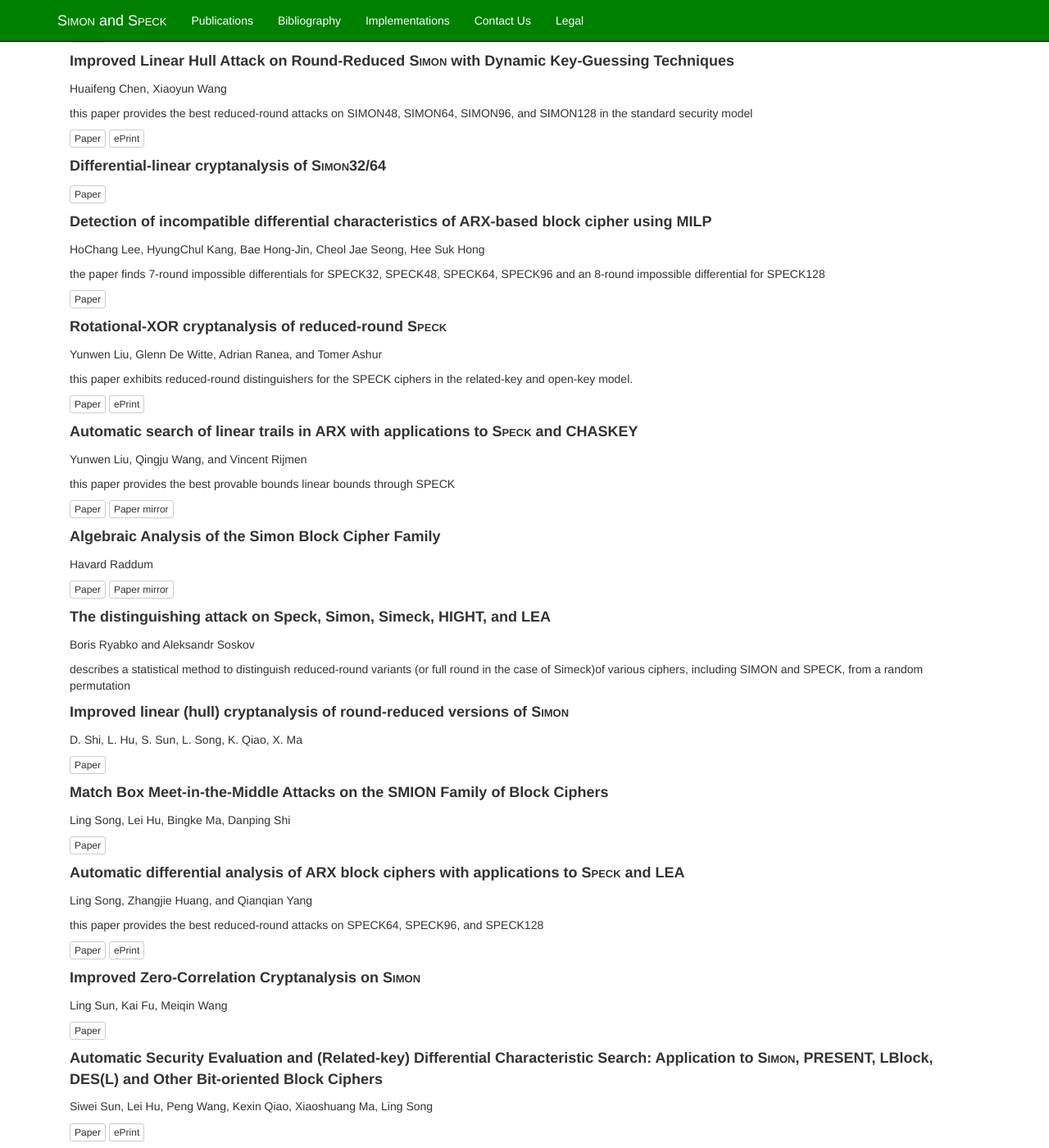
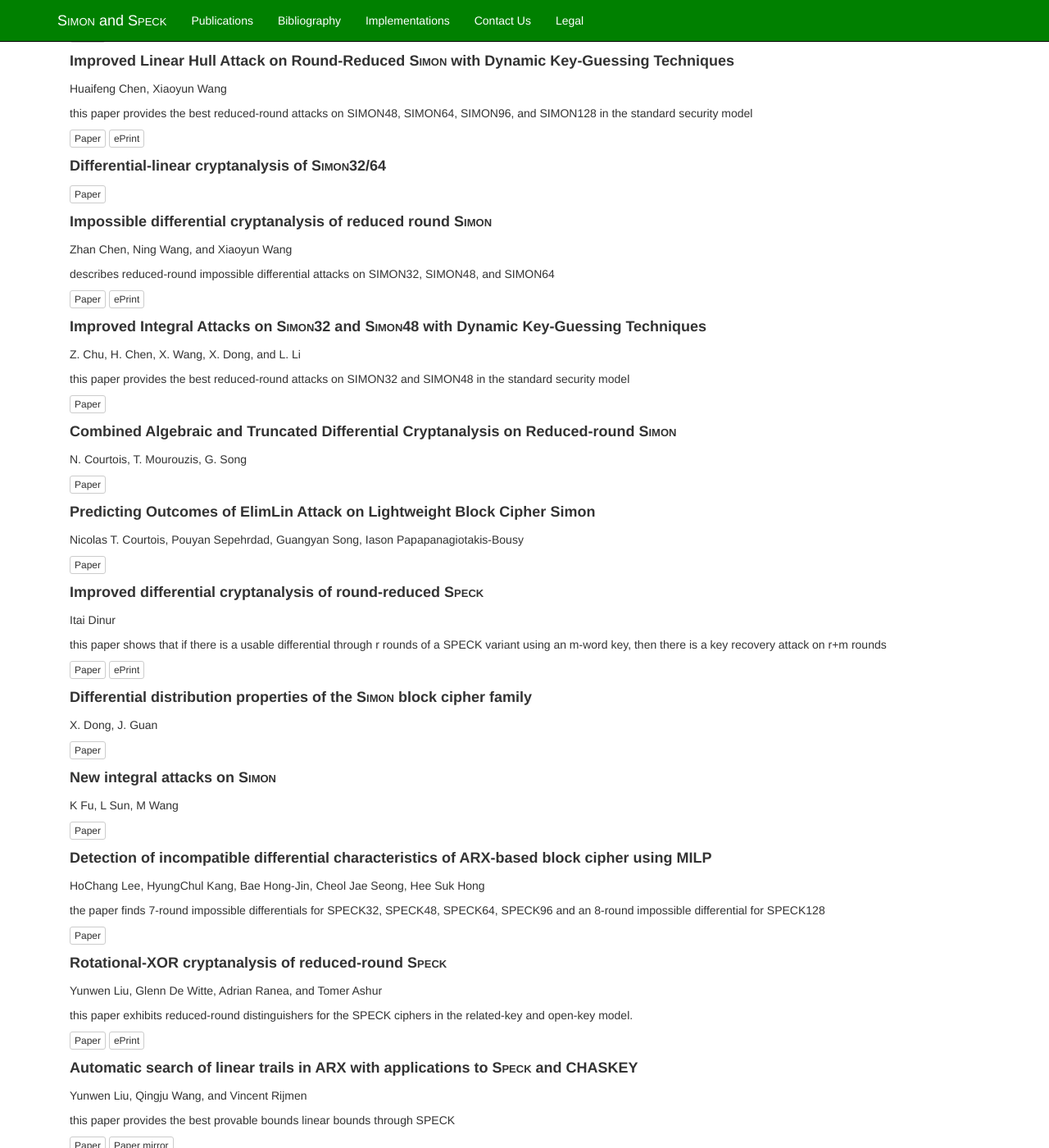
Before and after one commit to nsacyber/simon-speck, a Jekyll site: the page built from bibliography/index.html, in a window 1280 px wide and 1400 px high, scrolled down 1889 px. Shown: the whole window at 82% size. Built offline with Jekyll 4.4.1, drawn with Linux system fonts in a browser that asks for light colours; nearby versions of some CDN libraries.

Commit message:
Add more bib entries.

```diff
--- a/_data/bibs.yml
+++ b/_data/bibs.yml
@@ -66,10 +66,6 @@
   url: https://link.springer.com/chapter/10.1007/978-3-319-26617-6_8
   alt_url: https://pdfs.semanticscholar.org/e0f6/19fb080569100ade107eff508680999581c5.pdf
 
-
-
-
-
 - title: "Automatic search for the best trails in ARX: Application to block cipher SPECK"
   authors: Alex Biryukov, Vesselin Velichkov, and Yann LeCorre
   description: this paper finds provably optimal difference paths for SPECK ciphers
@@ -104,6 +100,43 @@
   url: https://www.inderscienceonline.com/doi/abs/10.1504/IJES.2018.091778
 
 
+
+
+
+
+
+- title: "Impossible differential cryptanalysis of reduced round SIMON"
+  authors: Zhan Chen, Ning Wang, and Xiaoyun Wang
+  description: describes reduced-round impossible differential attacks on SIMON32, SIMON48, and SIMON64
+  url: http://www.jcr.cacrnet.org.cn:8080/mmxb/EN/Y2015/V2/I6/505
+  alt_eprint: https://eprint.iacr.org/2015/286.pdf
+
+- title: "Improved Integral Attacks on SIMON32 and SIMON48 with Dynamic Key-Guessing Techniques"
+  authors: Z. Chu, H. Chen, X. Wang, X. Dong, and L. Li
+  description:  this paper provides the best reduced-round attacks on SIMON32 and SIMON48 in the standard security model
+  url: https://www.hindawi.com/journals/scn/2018/5160237/
+
+- title: "Combined Algebraic and Truncated Differential Cryptanalysis on Reduced-round SIMON"
+  authors: N. Courtois, T. Mourouzis, G. Song
+  url: https://ieeexplore.ieee.org/abstract/document/7509516/
+
+- title: "Predicting Outcomes of ElimLin Attack on Lightweight Block Cipher Simon"
+  authors: Nicolas T. Courtois, Pouyan Sepehrdad, Guangyan Song, Iason Papapanagiotakis-Bousy
+  url: http://discovery.ucl.ac.uk/1521419/1/Courtois_SECRYPT_2016_104.pdf
+
+- title: "Improved differential cryptanalysis of round-reduced SPECK"
+  authors: Itai Dinur
+  description: this paper shows that if there is a usable differential through r rounds of a SPECK variant using an m-word key, then there is a key recovery attack on r+m rounds
+  url: https://link.springer.com/chapter/10.1007/978-3-319-13051-4_9
+  alt_eprint: https://eprint.iacr.org/2014/320
+
+- title: "Differential distribution properties of the SIMON block cipher family"
+  authors: X. Dong, J. Guan
+  url: https://ieeexplore.ieee.org/abstract/document/7546391/
+
+- title: "New integral attacks on SIMON"
+  authors: K Fu, L Sun, M Wang
+  url: http://digital-library.theiet.org/content/journals/10.1049/iet-ifs.2016.0241
 
 
 
```
